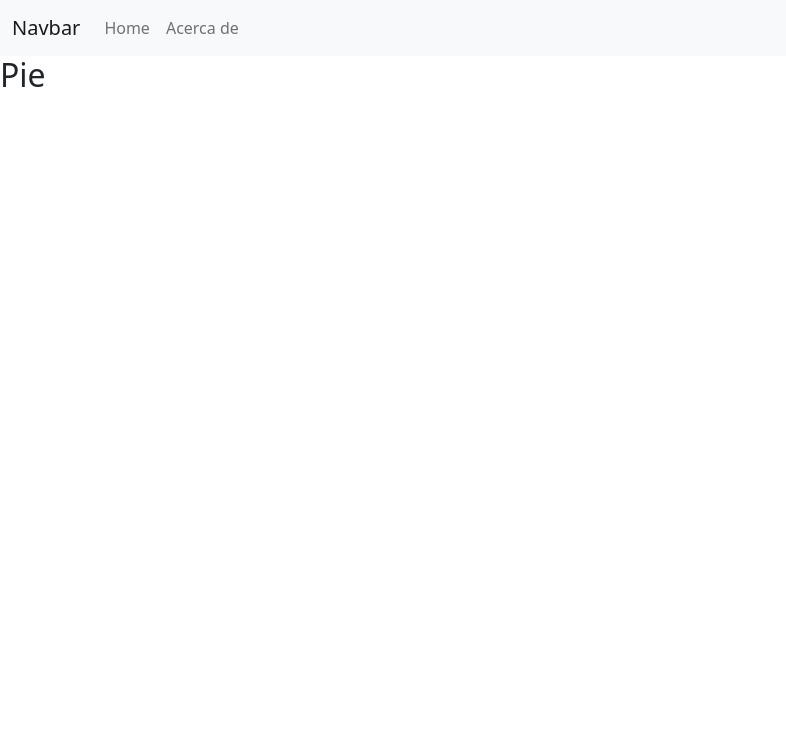
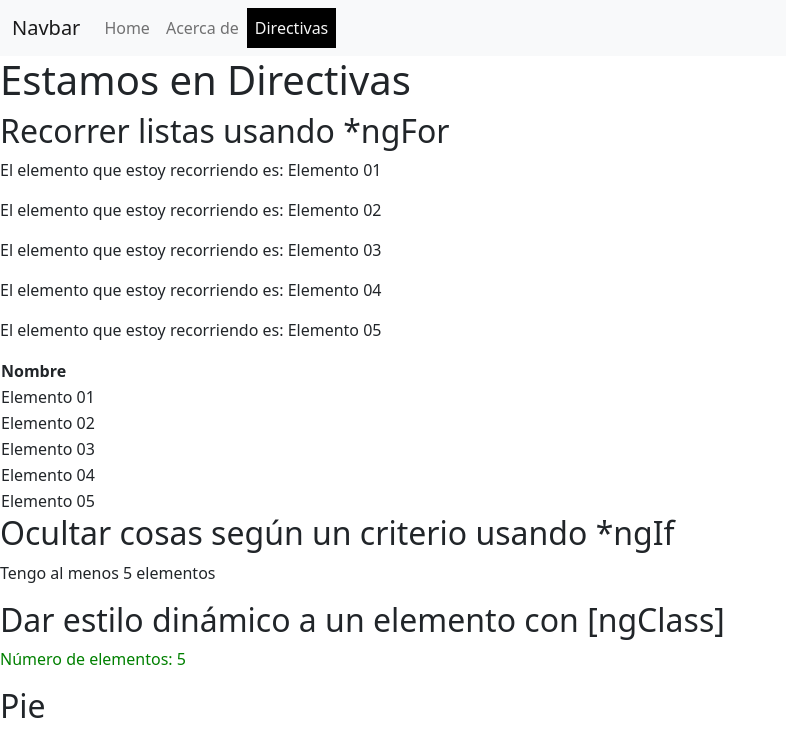
Before and after one commit to Scandel6/HolaAngular, an Angular app: page /directivas in a window 1280 px wide. Before the commit this address led to /. Shown: the top 756 px of the page, without its empty margins (0-786 px from the left). Built offline with nearby package versions, Linux system fonts and the light colour scheme.

Commit message:
Using built-in directives

```diff
--- a/src/app/app-routing.module.ts
+++ b/src/app/app-routing.module.ts
@@ -3,13 +3,15 @@ import { RouterModule, Routes } from '@angular/router';
 import { AcercaDeComponent } from './acerca-de/acerca-de.component';
 import { ArticuloFormComponent } from './articulo/articulo-form/articulo-form.component';
 import { ArticuloListComponent } from './articulo/articulo-list/articulo-list.component';
+import { DirectivasComponent } from './directivas/directivas.component';
 import { HomeComponent } from './home/home.component';
 
 const routes: Routes = [
   { path: '', component: HomeComponent },
   { path: 'acerca', component: AcercaDeComponent },
   { path: 'articulos', component: ArticuloListComponent },
-  { path: 'articulo-ficha/:idArticulo', component: ArticuloFormComponent }
+  { path: 'articulo-ficha/:idArticulo', component: ArticuloFormComponent },
+  { path: 'directivas', component: DirectivasComponent}
 ];
 
 @NgModule({
--- a/src/app/app.module.ts
+++ b/src/app/app.module.ts
@@ -9,6 +9,7 @@ import { NavbarComponent } from './layouts/navbar/navbar.component';
 import { FooterComponent } from './layouts/footer/footer.component';
 import { ArticuloListComponent } from './articulo/articulo-list/articulo-list.component';
 import { ArticuloFormComponent } from './articulo/articulo-form/articulo-form.component';
+import { DirectivasComponent } from './directivas/directivas.component';
 
 @NgModule({
   declarations: [
@@ -18,7 +19,8 @@ import { ArticuloFormComponent } from './articulo/articulo-form/articulo-form.co
     NavbarComponent,
     FooterComponent,
     ArticuloListComponent,
-    ArticuloFormComponent
+    ArticuloFormComponent,
+    DirectivasComponent
   ],
   imports: [
     BrowserModule,
--- /dev/null
+++ b/src/app/directivas/directivas.component.html
@@ -0,0 +1,52 @@
+<!--En este apartado vamos a usar varias directivas built-in básicas de Angular, aunque nosotros también podemos desarrollar las nuestras propias-->
+
+<h1>Estamos en Directivas</h1>
+
+<h2>Recorrer listas usando *ngFor</h2>
+
+<!-- Ahora vamos a recorrer la lista de strings 'elementos' con la ayuda de Angular -->
+<div *ngFor="let elemento of elementos">
+    <p>
+        El elemento que estoy recorriendo es: {{elemento}}
+    </p>
+
+</div>
+
+<table>
+    <thead>
+        <th>
+            Nombre
+        </th>
+    </thead>
+    <tbody>
+        <!--Con esto conseguimos tener tantas líneas como elementos tenga 'elementos'-->
+        <tr *ngFor="let elemento of elementos">
+            <td>
+                {{elemento}}
+            </td>
+        </tr>
+    </tbody>
+</table>
+
+<!-- Ahora podemos usar un if para mostrar según qué cosas usando una condición -->
+
+<h2>Ocultar cosas según un criterio usando *ngIf</h2>
+
+<div *ngIf="(tieneMuchosElementos())">
+    <p>Tengo al menos 5 elementos</p>
+
+</div>
+
+<div *ngIf="(!tieneMuchosElementos())">
+    <p>Tengo menos de 5 elementos</p>
+
+</div>
+
+
+<!-- Podemos hacer que una sección tenga un estilo dinámico a partir de una condición-->
+
+<h2>Dar estilo dinámico a un elemento con [ngClass]</h2>
+
+<!--El texto es de color verde si es de la clase altoNumeroElementos o rojo si es de la clase bajoNumeroElementos -->
+
+<p [ngClass]="tieneMuchosElementos() ? 'altoNumeroElementos' : 'bajoNumeroElementos'">Número de elementos: {{elementos.length}}</p>
--- /dev/null
+++ b/src/app/directivas/directivas.component.scss
@@ -0,0 +1,7 @@
+.altoNumeroElementos{
+    color:green;
+}
+
+.bajoNumeroElementos{
+    color:red;
+}
--- /dev/null
+++ b/src/app/directivas/directivas.component.ts
@@ -0,0 +1,26 @@
+import { Component, OnInit } from '@angular/core';
+
+@Component({
+  selector: 'app-directivas',
+  templateUrl: './directivas.component.html',
+  styleUrls: ['./directivas.component.scss']
+})
+export class DirectivasComponent implements OnInit {
+  elementos: string[]= [];
+
+  constructor() { }
+
+  ngOnInit(): void {
+    this.elementos = this.obtenerElementos();
+  }
+
+  tieneMuchosElementos():boolean{
+    return this.elementos.length >= 5;
+  }
+
+  private obtenerElementos(): string[]{
+    const elementosADevolver:string[] = ['Elemento 01', 'Elemento 02', 'Elemento 03', 'Elemento 04', 'Elemento 05'];
+    return elementosADevolver;
+  }
+
+}
--- a/src/app/layouts/navbar/navbar.component.html
+++ b/src/app/layouts/navbar/navbar.component.html
@@ -17,6 +17,9 @@
           <li class="nav-item" [routerLinkActive]="['active']" [routerLinkActiveOptions]="{exact:true}">
             <a class="nav-link" [routerLink]="['acerca']">Acerca de</a>
           </li>
+          <li class="nav-item" [routerLinkActive]="['active']" [routerLinkActiveOptions]="{exact:true}">
+            <a class="nav-link" [routerLink]="['directivas']">Directivas</a>
+          </li>
         </ul>
       </div>
     </div>
```
Also changed, not shown: 1 other file (tests, documents, lock files or other folders).
